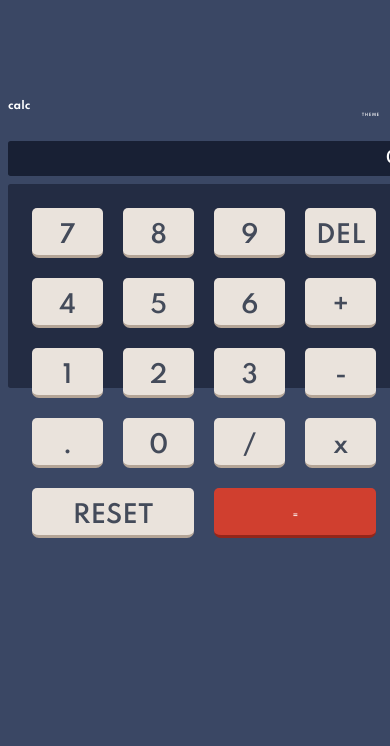
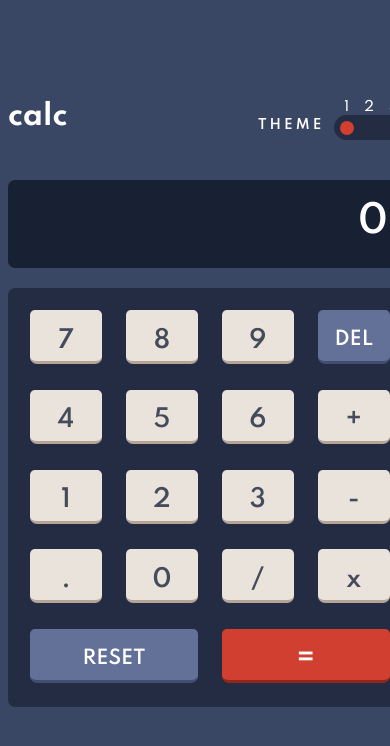
Before and after one commit to coachteacher/frontendmentor-calculator, a plain HTML site: page index.html in a window 390 px wide. Shown: the top 746 px of the page. Drawn offline with Linux system fonts and the light colour scheme.

Commit message:
Update style.css

```diff
--- a/style.css
+++ b/style.css
@@ -1,4 +1,4 @@
-      /* variables */
+            /* variables */
       :root{
         /* theme 1 */
           --font-color: white;
@@ -80,7 +80,7 @@
           font-weight: 700;
         }
         /* del and reset */
-        .special-operation{
+        .special-operator{
           font-size: 1.5vw;
           background-color: var(--special-operations-background-color);
           border-color: var(--special-operations-border-color);
@@ -94,9 +94,9 @@
         }
         /*range input*/
         .theme-selector-title{
-          font-size: 1vw;
+          font-size: 1.5vw;
           font-weight: 600;
-          letter-spacing: .15vw;
+          letter-spacing: .3vw;
           padding-right: 10px;
           align-self: center;
         }
@@ -105,7 +105,7 @@
           align-content: center;
         }
         .theme-selector-number{
-          letter-spacing: .8vw;
+          letter-spacing: 1.6vw;
           display: flex;
           flex-direction: column;
           font-size: 1.3vw;
@@ -113,6 +113,9 @@
         }
         .calculator-title{
           clear:initial;
+        }
+        #number-span{
+          margin-left: .7vw;
         }
         button:focus, button:hover{
           transform: translateY(3px);
@@ -128,56 +131,53 @@
       input[type=range] {
           -webkit-appearance: none;
           margin: 10px 0;
-          width: 4vw;
+          width: 7vw;
           background-color: var(--background-color);
-        }
-        input[type=range]:focus {
-          outline: none;
         }
         input[type=range]::-webkit-slider-runnable-track {
           width: 100%;
-          height: 14px;
+          height: 2.25vw;
           cursor: pointer;
           background: var(--keypad-background-color);
-          border-radius: 10px;
+          border-radius: 3vw;
         }
         input[type=range]::-webkit-slider-thumb {
           box-shadow: 0px 0px 0px var(--keypad-background-color);
-          border: 2px solid var(--keypad-background-color);
-          height: 12px;
-          width: 12px;
-          border-radius: 11px;
+          border: .2vw solid var(--keypad-background-color);
+          height: 1.7vw;
+          width: 1.7vw;
+          border-radius: 1.7vw;
           background: var(--equal-sign-background-color);
           cursor: pointer;
           -webkit-appearance: none;
-          margin-top: 0px;
+          margin-top: .3vw;
+          margin-left: .3vw;
+          margin-right: .3vw;
         }
         input[type=range]:focus::-webkit-slider-runnable-track {
           background: var(--keypad-background-color);
         }
         input[type=range]::-moz-range-track {
           width: 100%;
-          height: 14px;
+          height: 2.25vw;
           cursor: pointer;
           background: var(--keypad-background-color);
-          border-radius: 10px;
+          border-radius: 3vw;
         }
         input[type=range]::-moz-range-thumb {
           box-shadow: 0px 0px 0px var(--keypad-background-color);
           border: 2px solid var(--keypad-background-color);
-          height: 12px;
-          width: 12px;
-          border-radius: 11px;
+          height: 1.7vw;
+          width: 1.7vw;
+          border-radius: 1.7vw;
           background: var(--equal-sign-background-color);
           cursor: pointer;
-        }
-        input[type=range]::-ms-track {
-          width: 100%;
-          height: 14px;
-          cursor: pointer;
+          margin-top: .3vw;
+          margin-left: .3vw;
+          margin-right: .3vw;
         }
 
-    //media queries
+    /* media queries */
     @media only screen and (min-width: 1200px){
       .calculator-body{
         width: 520px;
@@ -215,88 +215,20 @@
         grid-column: span 2;
       }
       .heading{
-
         margin-bottom: 35px;
-        display: flex;
       }
       .calculator-title{
         font-size: 35px;
         font-weight: 700;
       }
-      .special-operation{
+      .special-operator{
         font-size: 18px;
       }
       .equals{
         font-size: 24px;
       }
-    }
-    @media only screen and (max-width:900px) {
-      button{
-        border-radius: 5px 5px 7px 7px;
-        border-bottom:3px solid var(--button-bottom-color);
-        font-size: 18pt;
-        font-weight: 600;
-        padding-top: 10px;
-        height: 50px;
-      }
-      /*calculator container*/
-      .calculator-body{
-        width: 400px;
-      }
-      /*button container*/
-      .button-grid{
-        grid-gap: 20px;
-        height: 40vw;
-        padding: 6%;
-        border-radius: .7vw;
-      }
-      .number-display{
-        background-color: var(--display-background-color);
-        width: 100%;
-        height: 9vw;
-        font-size: 4vw;
-        text-align:right;
-        border-radius: .7vw;
-        margin-bottom: 2vw;
-      }
-      .number-output{
-        padding-top: 2.5vw;
-        padding-right: 2.5vw;
-        font-weight: 600;
-      }
-      /*buttons that span two columns*/
-      .span-two{
-        grid-column: span 2;
-      }
-      /*section above display*/
-      .heading{
-        margin-top: 100px;
-        margin-bottom: 3vw;
-        margin-left: auto;
-        display: flex;
-        justify-content: space-between;
-      }
-      .calculator-title{
-        font-size: 2.7vw;
-        font-weight: 700;
-      }
-      /* del and reset */
-      .special-operation{
-        font-size: 1.5vw;
-        background-color: var(--special-operations-background-color);
-        border-color: var(--special-operations-border-color);
-        color: var(--special-operations-font-color);
-      }
-      .equals{
-        font-size: 2vw;
-        color: var(--equal-sign-font-color);
-        background-color: var(--equal-sign-background-color);
-        border-color: var(--equal-sign-border-color);
-      }
-      /*range input*/
       .theme-selector-title{
-        font-size: 1vw;
-        font-weight: 600;
+        font-size: 14pt;
         letter-spacing: .15vw;
         padding-right: 10px;
         align-self: center;
@@ -306,22 +238,174 @@
         align-content: center;
       }
       .theme-selector-number{
-        letter-spacing: .8vw;
+        letter-spacing: 25px;
+        font-size: 10pt;
+      }
+      /* input */
+      input[type=range] {
+        -webkit-appearance: none;
+        margin: 10px 0;
+        width: 90px;
+        background-color: var(--background-color);
+      }
+      input[type=range]::-webkit-slider-runnable-track {
+        width: 100%;
+        height: 30px;
+        cursor: pointer;
+        background: var(--keypad-background-color);
+        border-radius: 15px;
+      }
+      input[type=range]::-webkit-slider-thumb {
+        box-shadow: 0px 0px 0px var(--keypad-background-color);
+        border: 3px solid var(--keypad-background-color);
+        height: 25px;
+        width: 25px;
+        border-radius: 15px;
+        background: var(--equal-sign-background-color);
+        cursor: pointer;
+        -webkit-appearance: none;
+
+      }
+      input[type=range]:focus::-webkit-slider-runnable-track {
+        background: var(--keypad-background-color);
+      }
+      input[type=range]::-moz-range-track {
+        width: 100%;
+        height: 30px;
+        cursor: pointer;
+        background: var(--keypad-background-color);
+        border-radius: 3vw;
+      }
+      input[type=range]::-moz-range-thumb {
+        box-shadow: 0px 0px 0px var(--keypad-background-color);
+        border: 3px solid var(--keypad-background-color);
+        height: 25px;
+        width: 25px;
+        border-radius: 15px;
+        background: var(--equal-sign-background-color);
+        cursor: pointer;
+      }
+    }
+    @media only screen and (max-width:925px) {
+      button{
+        border-radius: 5px 5px 7px 7px;
+        border-bottom:3px solid var(--button-bottom-color);
+        font-size: 18pt;
+        padding-top: 10px;
+        height: 54px;
+      }
+      /*calculator container*/
+      .calculator-body{
+        width: 400px;
+      }
+      /*button container*/
+      .button-grid{
+        grid-gap: 24px;
+        height: 375px;
+        padding: 22px;
+        border-radius: 7px;
+      }
+      .number-display{
+        height: 88px;
+        font-size: 28pt;
+        border-radius: 7px;
+        margin-bottom: 20px;
+      }
+      .number-output{
+        padding-top: 20px;
+        padding-right: 20px;
+      }
+      .span-two{
+        grid-column: span 2;
+      }
+      /*section above display*/
+      .heading{
+        margin-top: 100px;
+        margin-bottom: 30px;
+        margin-left: auto;
         display: flex;
-        flex-direction: column;
-        font-size: 1.3vw;
-        margin-bottom: 0px;
+        justify-content: space-between;
       }
       .calculator-title{
-        clear:initial;
+        font-size: 21pt;
+        font-weight: 700;
       }
+
+      /* del and reset */
+      .special-operator{
+        font-size: 14pt;
+      }
+      .equals{
+        font-size: 20pt;
+      }
+
+      /*range input*/
+      .theme-selector-title{
+        font-size: 10pt;
+        font-weight: 600;
+        letter-spacing: 3px;
+        padding-right: 10px;
+      }
+      .theme-selector{
+        width: 150px;
+      }
+      .theme-selector-number{
+        text-align: center;
+        letter-spacing: 15px;
+        font-size: 10pt;
+      }
+      #skin-selector{
+        width: 90%;
+        margin-right: 15px;
+      }
+      #number-span{
+        margin-left: 10px;
+      }
+      /*psuedoclass*/
       button:focus, button:hover{
         transform: translateY(3px);
-        border-bottom: none;
-        height: 5.8vw;
+        height: 54px;
+      }
+      /*range select*/
+      input[type=range]::-webkit-slider-runnable-track {
+        width: 90%;
+        height: 25px;
         cursor: pointer;
+        background: var(--keypad-background-color);
+        border-radius: 15px;
       }
-      #skin-selector{
-        margin-top: 0;
+      input[type=range]::-webkit-slider-thumb {
+        box-shadow: 0px 0px 0px var(--keypad-background-color);
+        border: 2px solid var(--keypad-background-color);
+        height: 18px;
+        width: 18px;
+        border-radius: 15px;
+        background: var(--equal-sign-background-color);
+        cursor: pointer;
+        -webkit-appearance: none;
+        margin-top: 4px;
+        margin-left: 4px;
+      }
+      input[type=range]:focus::-webkit-slider-runnable-track {
+        background: var(--keypad-background-color);
+      }
+      input[type=range]::-moz-range-track {
+        width: 90%;
+        height: 25px;
+        cursor: pointer;
+        background: var(--keypad-background-color);
+        border-radius: 15px;
+      }
+      input[type=range]::-moz-range-thumb {
+        box-shadow: 0px 0px 0px var(--keypad-background-color);
+        border: 2px solid var(--keypad-background-color);
+        height: 18px;
+        width: 18px;
+        border-radius: 11px;
+        background: var(--equal-sign-background-color);
+        cursor: pointer;
+        margin-top: 4px;
+        margin-left: 4px;
+        margin-right: 10px;
       }
     }
```
